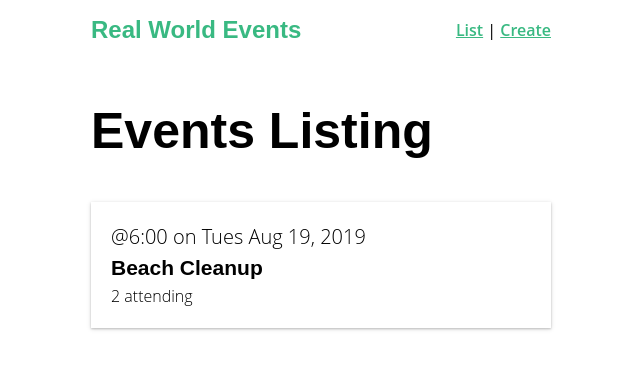
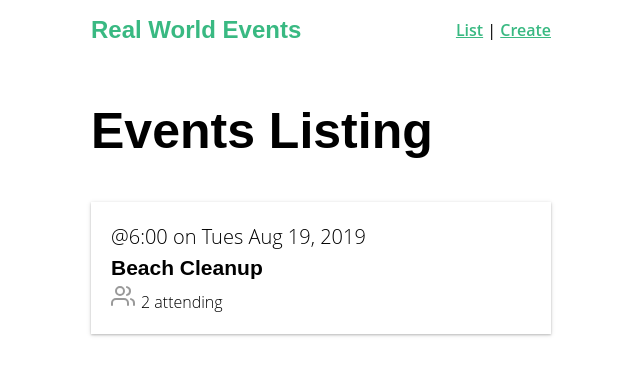
Before and after one commit to amberwilson/real-world-vue, a Vue app: page / in a window 1280 px wide. Shown: the top 374 px of the page, without its empty margins (319-959 px from the left). Built offline with nearby package versions, Linux system fonts and the light colour scheme.

Commit message:
L7:  Global Components Add lodash for global base component logic Load Base*.vue components as global components Create BaseIcon.vue component and use it in EventCard

```diff
--- a/package.json
+++ b/package.json
@@ -9,6 +9,7 @@
   },
   "dependencies": {
     "core-js": "^3.6.5",
+    "lodash": "^4.17.15",
     "node-sass": "^4.13.1",
     "sass-loader": "^8.0.2",
     "vue": "^2.6.11",
--- /dev/null
+++ b/src/components/BaseIcon.vue
@@ -0,0 +1,41 @@
+<template>
+  <div class="icon-wrapper">
+    <svg class="icon" :width="width" :height="height">
+      <use v-bind="{ 'xlink:href': '/feather-sprite.svg#' + name }" />
+    </svg>
+  </div>
+</template>
+
+<script>
+export default {
+  props: {
+    name: String,
+    width: {
+      type: [Number, String],
+      default: 24,
+    },
+    height: {
+      type: [Number, String],
+      default: 24,
+    },
+  },
+};
+</script>
+
+<style lang="scss" scoped>
+.icon-wrapper {
+  display: inline-flex;
+  align-items: center;
+  color: rgba(0, 0, 0, 0.4);
+  font-size: 1rem;
+  font-weight: 600;
+}
+.icon {
+  stroke: currentColor;
+  stroke-width: 2;
+  stroke-linecap: round;
+  stroke-linejoin: round;
+  fill: none;
+  margin-right: 6px;
+}
+</style>
--- a/src/components/EventCard.vue
+++ b/src/components/EventCard.vue
@@ -6,6 +6,7 @@
     <div class="event-card -shadow">
       <span class="eyebrow">@{{ event.time }} on {{ event.date }}</span>
       <h4 class="title">{{ event.title }}</h4>
+      <BaseIcon name="users" />
       <span>{{ event.attendees.length }} attending</span>
     </div>
   </router-link>
--- a/src/main.js
+++ b/src/main.js
@@ -1,3 +1,5 @@
+import camelCase from 'lodash/camelCase';
+import upperFirst from 'lodash/upperFirst';
 import Vue from 'vue';
 import App from './App.vue';
 import router from './router';
@@ -5,8 +7,24 @@
 
 Vue.config.productionTip = false;
 
+const requireComponent = require.context(
+  './components',
+  false,
+  /Base[A-Z]\w+\.(vue|js)$/
+);
+
+requireComponent.keys().forEach((fileName) => {
+  const componentConfig = requireComponent(fileName);
+
+  const componentName = upperFirst(
+    camelCase(fileName.replace(/^\.\/(.*)\.\w+$/, '$1'))
+  );
+
+  Vue.component(componentName, componentConfig.default || componentConfig);
+});
+
 new Vue({
   router,
   store,
-  render: h => h(App),
+  render: (h) => h(App),
 }).$mount('#app');
```
Also changed, not shown: public/feather-sprite.svg (added).
